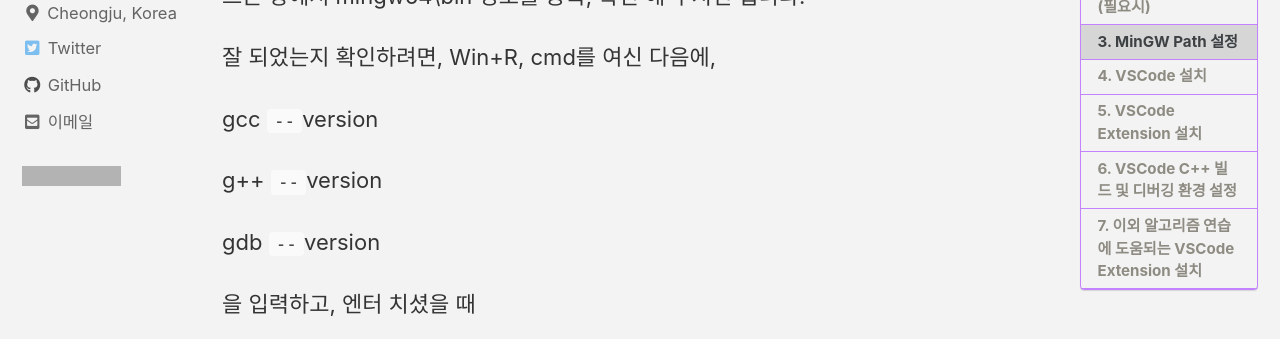
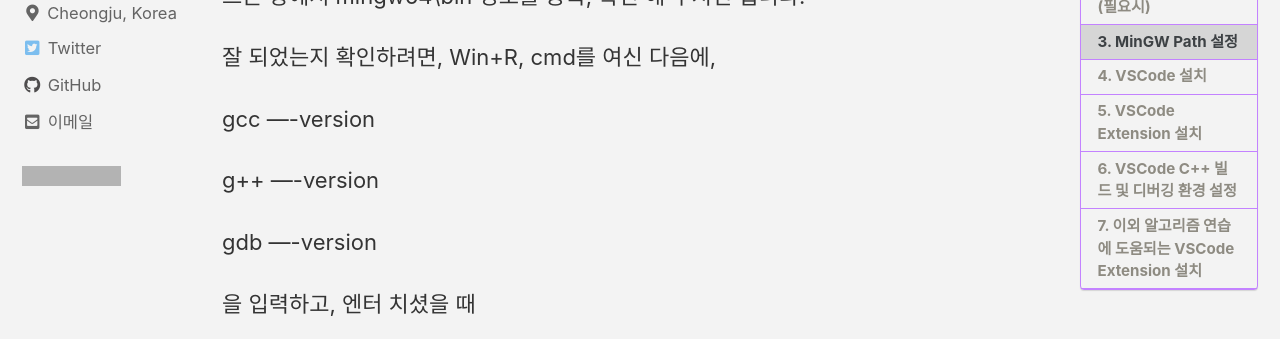
Before and after one commit to Amylo-jh/Amylo-blog, a Jekyll site: the page built from _posts/2022-08-23-Starting_Algorithm_with_VSCode_C++.md, in a window 1280 px wide and 900 px high, scrolled down 9422 px. Shown: the part 154-493 px from the top of the window. Built offline with Jekyll 4.4.1, drawn with Linux system fonts in a browser that asks for light colours; cached includes are drawn as plain includes; comment, search, counter and statistics services are not loaded; grey boxes are pictures that could not be loaded.

Commit message:
fix dash #2

```diff
--- a/_posts/2022-08-23-Starting_Algorithm_with_VSCode_C++.md
+++ b/_posts/2022-08-23-Starting_Algorithm_with_VSCode_C++.md
@@ -123,11 +123,11 @@ ex) C:\mingw64
 
 잘 되었는지 확인하려면, Win+R, cmd를 여신 다음에,
 
-gcc `--`version
+gcc ----version
 
-g++ `--`version
+g++ ----version
 
-gdb `--`version
+gdb ----version
 
 을 입력하고, 엔터 치셨을 때
 
```
